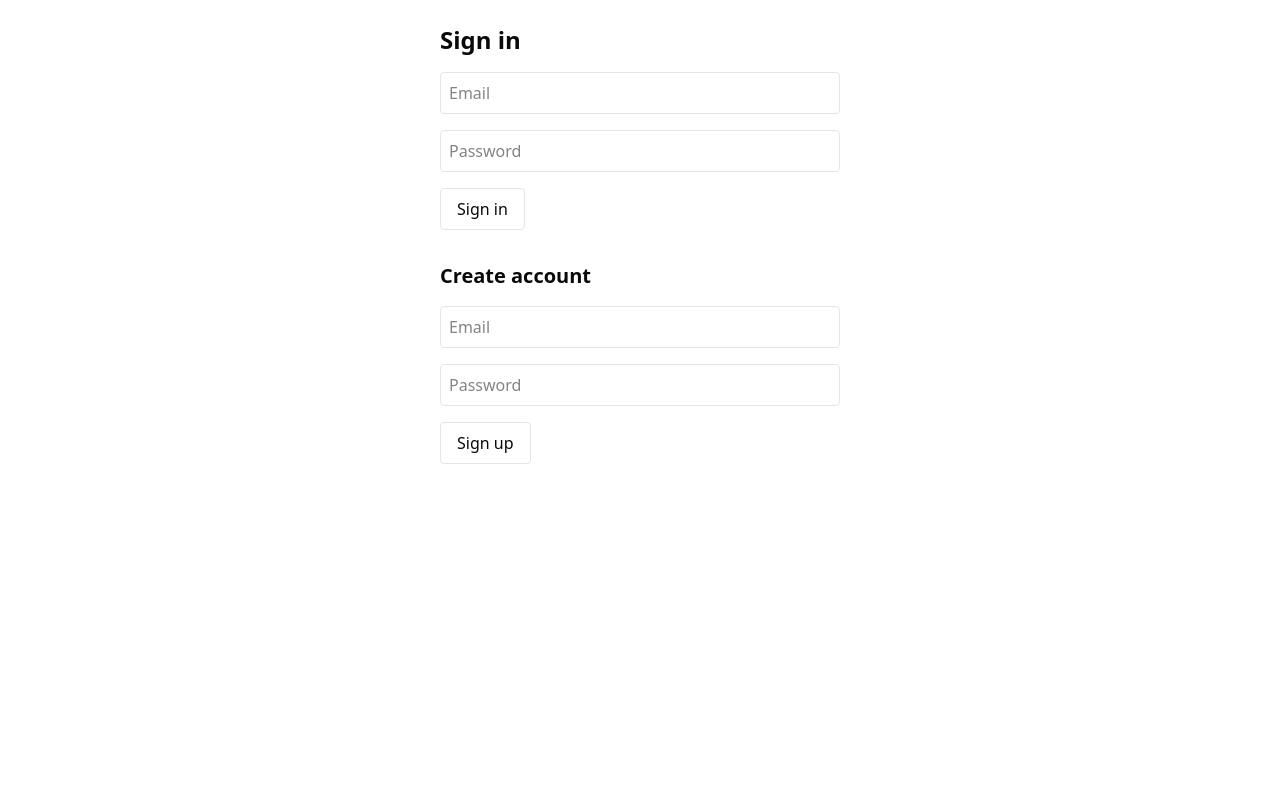
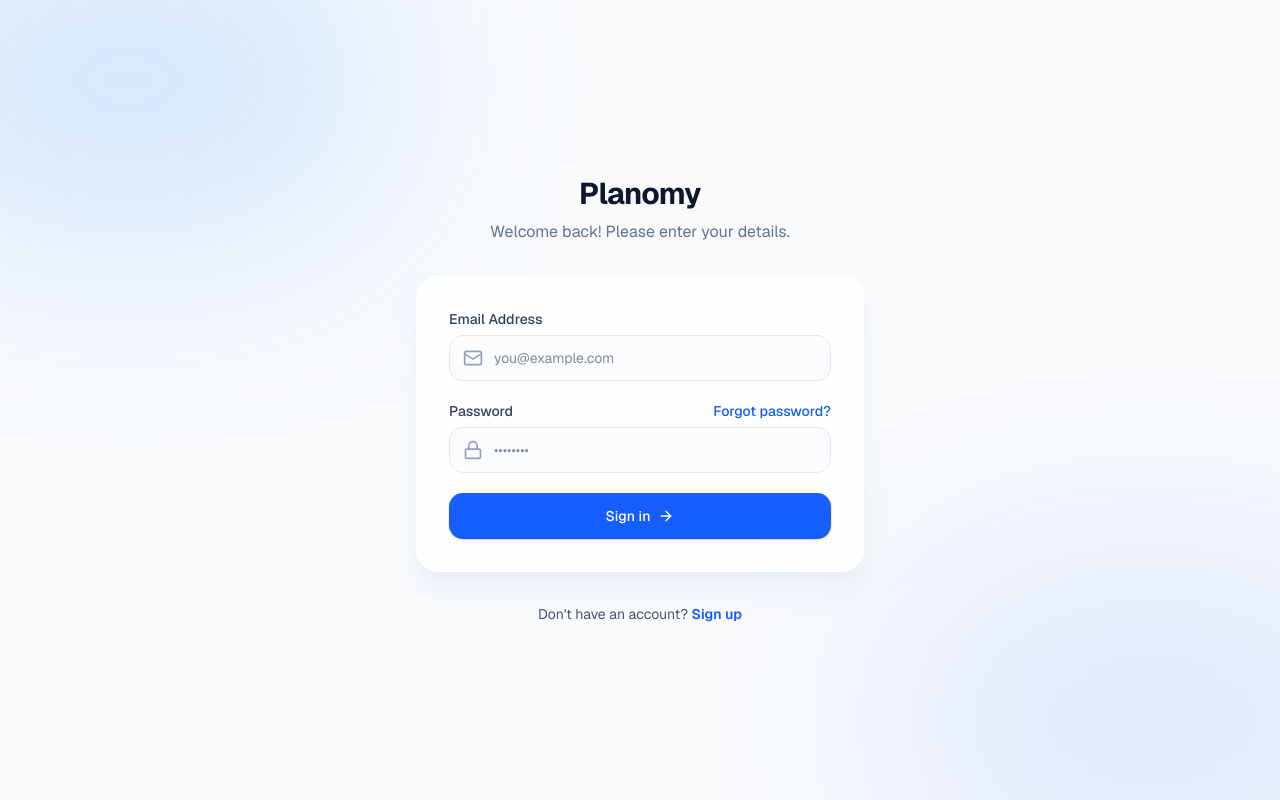
Before and after one commit to giorgiotoffoli/planomy, a Next.js app: page /auth in a window 1280 px wide. Built offline with nearby package versions, Linux system fonts and the light colour scheme.

Commit message:
Redesign Auth page

```diff
--- a/package.json
+++ b/package.json
@@ -24,6 +24,7 @@
     "clsx": "^2.1.1",
     "date-fns": "^4.1.0",
     "lucide-react": "^0.562.0",
+    "motion": "^12.35.2",
     "next": "^16.1.6",
     "radix-ui": "^1.4.3",
     "react": "19.2.3",
--- a/src/app/auth/page.tsx
+++ b/src/app/auth/page.tsx
@@ -1,49 +1,131 @@
+'use client'
+
+import { useState } from 'react'
+import { motion, AnimatePresence } from 'motion/react'
+import { Mail, Lock, ArrowRight } from 'lucide-react'
 import { signIn, signUp } from './actions'
 
-export default function AuthPage() {
+export default function App() {
+  const [isLogin, setIsLogin] = useState(true)
+
   return (
-    <main className="mx-auto max-w-md p-6 space-y-8">
-      <section>
-        <h1 className="text-2xl font-bold">Sign in</h1>
-        <form action={signIn} className="mt-4 space-y-4">
+    <div className="min-h-screen bg-slate-50 flex items-center justify-center p-4 font-sans text-slate-900 relative overflow-hidden">
+      {/* Background decorations */}
+      <div className="absolute top-[-10%] left-[-10%] w-[40%] h-[40%] rounded-full bg-blue-400/20 blur-[100px] pointer-events-none" />
+      <div className="absolute bottom-[-10%] right-[-10%] w-[40%] h-[40%] rounded-full bg-blue-600/10 blur-[100px] pointer-events-none" />
+
+      <div className="max-w-md w-full relative z-10">
+        {/* Logo/Header */}
+        <div className="text-center mb-8">
+          <motion.h1
+            initial={{ y: 10, opacity: 0 }}
+            animate={{ y: 0, opacity: 1 }}
+            transition={{ duration: 0.5, delay: 0.1 }}
+            className="text-3xl font-bold tracking-tight text-slate-900 font-stretch-150%"
+          >
+            Planomy
+          </motion.h1>
+          <motion.p
+            initial={{ y: 10, opacity: 0 }}
+            animate={{ y: 0, opacity: 1 }}
+            transition={{ duration: 0.5, delay: 0.2 }}
+            className="text-slate-500 mt-2"
+          >
+            {isLogin
+              ? 'Welcome back! Please enter your details.'
+              : 'Create an account to get started.'}
+          </motion.p>
+        </div>
+
+        {/* Card */}
+        <motion.div
+          initial={{ y: 20, opacity: 0 }}
+          animate={{ y: 0, opacity: 1 }}
+          transition={{ duration: 0.5, delay: 0.3 }}
+          className="bg-white/80 backdrop-blur-xl rounded-3xl shadow-xl shadow-slate-200/50 p-8 border border-white overflow-hidden relative"
+        >
+          <AnimatePresence mode="wait">
+            <motion.div
+              key={isLogin ? 'login' : 'signup'}
+              initial={{ opacity: 0, x: isLogin ? -20 : 20 }}
+              animate={{ opacity: 1, x: 0 }}
+              exit={{ opacity: 0, x: isLogin ? 20 : -20 }}
+              transition={{ duration: 0.3, ease: 'easeInOut' }}
+            >
+              <form className="space-y-5" action={isLogin ? signIn : signUp}>
+                <div>
+                  <label className="block text-sm font-medium text-slate-700 mb-1.5">
+                    Email Address
+                  </label>
+                  <div className="relative">
+                    <div className="absolute inset-y-0 left-0 pl-3.5 flex items-center pointer-events-none text-slate-400">
+                      <Mail className="h-5 w-5" />
+                    </div>
                     <input
+                      type="email"
                       name="email"
-            type="email"
-            placeholder="Email"
-            required
-            className="w-full rounded border p-2"
+                      className="block w-full pl-11 pr-3 py-3 border border-slate-200 rounded-xl focus:ring-2 focus:ring-blue-600 focus:border-transparent transition-colors bg-slate-50/50 focus:bg-white sm:text-sm outline-none"
+                      placeholder="you@example.com"
                     />
+                  </div>
+                </div>
+
+                <div>
+                  <div className="flex items-center justify-between mb-1.5">
+                    <label className="block text-sm font-medium text-slate-700">
+                      Password
+                    </label>
+                    {isLogin && (
+                      <a
+                        href="#"
+                        className="text-sm font-medium text-blue-600 hover:text-blue-700 transition-colors"
+                      >
+                        Forgot password?
+                      </a>
+                    )}
+                  </div>
+                  <div className="relative">
+                    <div className="absolute inset-y-0 left-0 pl-3.5 flex items-center pointer-events-none text-slate-400">
+                      <Lock className="h-5 w-5" />
+                    </div>
                     <input
+                      type="password"
                       name="password"
-            type="password"
-            placeholder="Password"
-            required
-            className="w-full rounded border p-2"
+                      className="block w-full pl-11 pr-3 py-3 border border-slate-200 rounded-xl focus:ring-2 focus:ring-blue-600 focus:border-transparent transition-colors bg-slate-50/50 focus:bg-white sm:text-sm outline-none"
+                      placeholder="••••••••"
                     />
-          <button className="rounded border px-4 py-2">Sign in</button>
+                  </div>
+                </div>
+
+                <button
+                  type="submit"
+                  className="w-full flex justify-center items-center py-3 px-4 border border-transparent rounded-xl shadow-sm text-sm font-medium text-white bg-blue-600 hover:bg-blue-700 focus:outline-none focus:ring-2 focus:ring-offset-2 focus:ring-blue-600 transition-all active:scale-[0.98]"
+                >
+                  {isLogin ? 'Sign in' : 'Create account'}
+                  <ArrowRight className="ml-2 h-4 w-4" />
+                </button>
               </form>
-      </section>
+            </motion.div>
+          </AnimatePresence>
+        </motion.div>
 
-      <section>
-        <h2 className="text-xl font-bold">Create account</h2>
-        <form action={signUp} className="mt-4 space-y-4">
-          <input
-            name="email"
-            type="email"
-            placeholder="Email"
-            required
-            className="w-full rounded border p-2"
-          />
-          <input
-            name="password"
-            type="password"
-            placeholder="Password"
-            required
-            className="w-full rounded border p-2"
-          />
-          <button className="rounded border px-4 py-2">Sign up</button>
-        </form>
-      </section>
-    </main>
+        <motion.div
+          initial={{ opacity: 0 }}
+          animate={{ opacity: 1 }}
+          transition={{ duration: 0.5, delay: 0.6 }}
+          className="mt-8 text-center"
+        >
+          <p className="text-sm text-slate-600">
+            {isLogin ? "Don't have an account?" : 'Already have an account?'}{' '}
+            <button
+              onClick={() => setIsLogin(!isLogin)}
+              className="font-semibold text-blue-600 hover:text-blue-700 transition-colors"
+            >
+              {isLogin ? 'Sign up' : 'Log in'}
+            </button>
+          </p>
+        </motion.div>
+      </div>
+    </div>
   )
 }
```
Also changed, not shown: 1 other file (tests, documents, lock files or other folders). Lines whose indentation alone changed are shown as unchanged.
